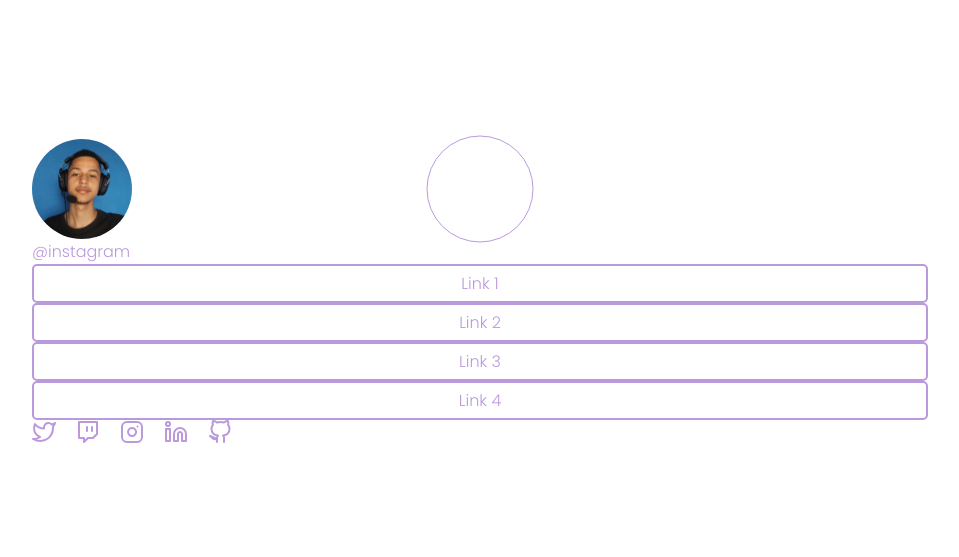
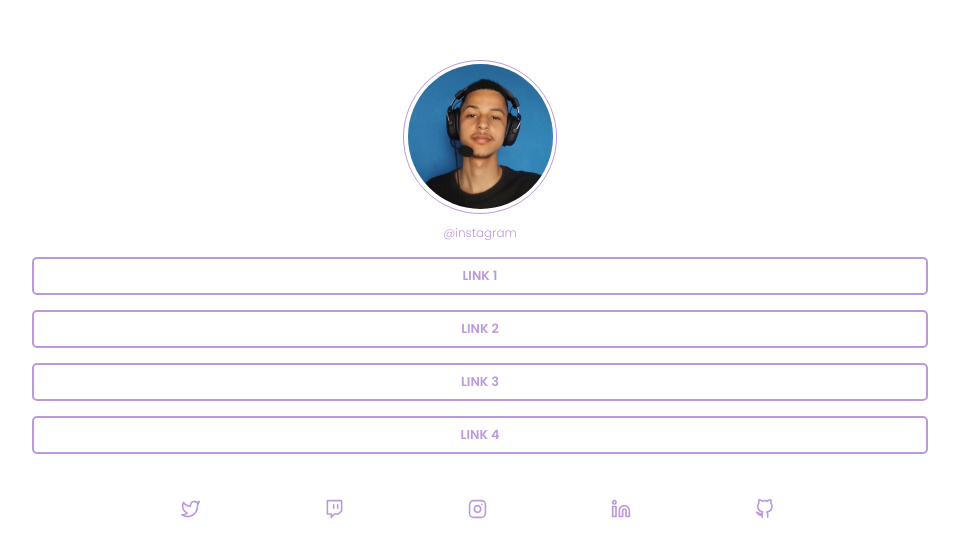
Before and after one commit to GabriellSSouza/desafio-SocialTree, a plain HTML site: page index.html in a window 1280 px wide. Shown: the part 105-662 px from the top of the page, without its empty margins (160-1119 px from the left). Drawn offline with Linux system fonts and the light colour scheme.

Commit message:
Espaços entre divs

```diff
--- a/index.html
+++ b/index.html
@@ -22,19 +22,19 @@
         </ul>
 
         <div  class="logos">
-            <div>
+            <div class="cada_logo">
                 <img src="assets/twitter.svg" alt="">
             </div>
-            <div>
+            <div class="cada_logo">
                 <img src="assets/twitch.svg" alt="">
             </div>
-            <div>
+            <div class="cada_logo">
                 <img src="assets/instagram.svg" alt="">
             </div>
-            <div>
+            <div class="cada_logo">
                 <img src="assets/linkedin.svg" alt="">
             </div>
-            <div>
+            <div class="cada_logo">
                 <img src="assets/github.svg" alt="">
             </div>
         </div>
--- a/style.css
+++ b/style.css
@@ -18,10 +18,10 @@ https://efficient-sloth-d85.notion.site/Desafio-Social-Tree-a4008e467a3248c4b05c
     padding: 0px;
     box-sizing: border-box;
     list-style: none;
+    font-family: 'Poppins', sans-serif;
 }
 
 body {
-    font-family: 'Poppins', sans-serif;
     height: 100vh;
     display: flex;
     justify-content: center;
@@ -32,11 +32,12 @@ body {
 main {
     display: flex;
     flex-direction: column;
+    align-items: center;
 }
 
 .perfil img{
-    width: 100px;
-    height: 100px;
+    width: 145px;
+    height: 145px;
     border-radius: 50%;
 }
 
@@ -51,16 +52,22 @@ main {
     left: 50%;
     top: 50%;
     transform: translateX(-50%) translateY(-50%);
-    height: 105px;
-    width: 105px;
+    height: 152px;
+    width: 152px;
     border-radius: 50%;
     border: 1px solid #BB99DD;
+}
+p {
+    font-size: 75%;
+    margin: 15px 0px;
 }
 
 .links li a{
     text-decoration: none;
     color: #BB99DD;
-
+    font-size: 80%;
+    text-transform: uppercase;
+    font-weight: 600;
 }
 
 .links li {
@@ -69,11 +76,18 @@ main {
     display: flex;
     justify-content: center;
     align-items: center;
-    padding: 5px 0px;
+    padding: 8px 0px;
     border-radius: 5px;
+    margin-bottom: 15px;
 }
 
 .logos {
     display: flex;
-    gap: 20px;
+    justify-content: space-around;
+    width: 80%;
+    margin-top: 30px;
 }
+
+.cada_logo img {
+    width: 80%;
+}
```
